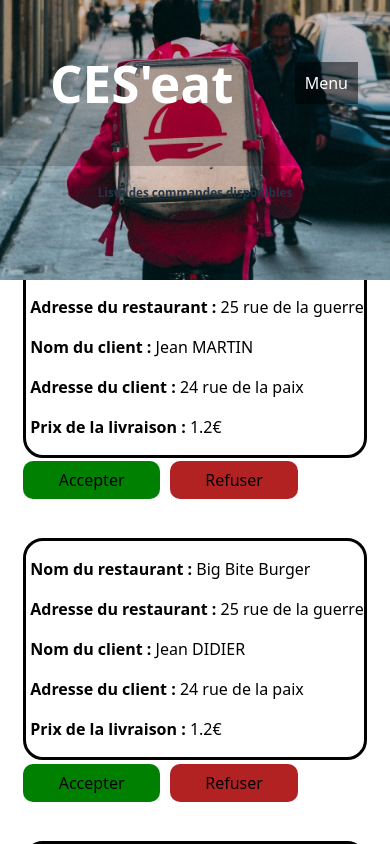
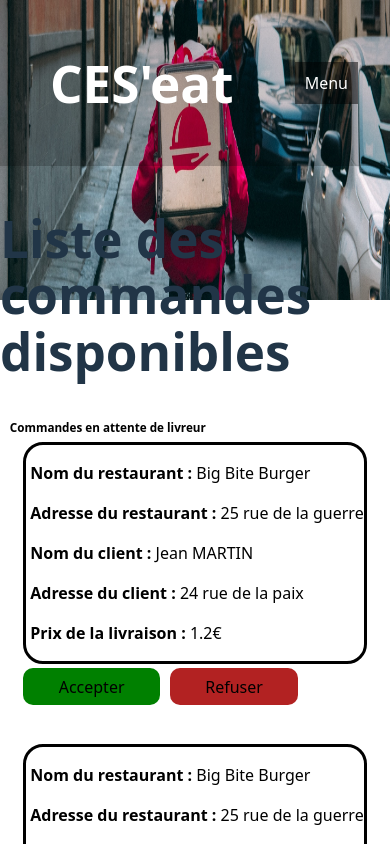
Before and after one commit to ValentinB03/WEB_Avance_Front, a React (Vite) app: page /livreur-commande in a window 390 px wide. Built offline with nearby package versions, Linux system fonts and the light colour scheme.

Commit message:
modif css responsive

```diff
--- a/src/Compte/Login/connexion.css
+++ b/src/Compte/Login/connexion.css
@@ -5,16 +5,14 @@
 
 .background-image-connexion {
     width: 100%;
-    object-fit: cover;
-    position: absolute;
-    top: 0;
     height: 280px;
 }
 
 
 .titre-connexion {
     z-index: 1;
-    margin-top: 20px;
+    margin-top: -70px;
+
 }
 
 .content-connexion {
@@ -22,7 +20,7 @@
 }
 
 .liste-info {
-    width: 100%;
+    width: 80%;
     max-width: 400px; /* Adjust as needed */
     padding: 20px;
     background-color: white;
--- a/src/Compte/Login/connexion.jsx
+++ b/src/Compte/Login/connexion.jsx
@@ -10,9 +10,8 @@ function Inscription() {
     return (
         <div className="App">
             <NavBar />
-            <div className="content-connexion">
-                <img src={Marbre} alt="Background" className="background-image-connexion" />
-            </div>
+            <img src={Marbre} alt="Background" className="background-image-connexion" />
+
             <h1 className="titre-connexion">Se connecter</h1>
                 <div className={"liste-info"}>
                     <form>
--- a/src/Compte/Login/inscription.css
+++ b/src/Compte/Login/inscription.css
@@ -5,16 +5,13 @@
 
 .background-image-inscription {
     width: 100%;
-    object-fit: cover;
-    position: absolute;
-    top: 0;
     height: 280px;
 }
 
 
 .titre-inscription {
     z-index: 1;
-    margin-top: 20px;
+    margin-top: -80px;
 }
 
 .content-inscription {
@@ -22,7 +19,7 @@
 }
 
 .liste-info {
-    width: 100%;
+    width: 80%;
     max-width: 400px; /* Adjust as needed */
     padding: 20px;
     background-color: white;
--- a/src/Compte/Login/inscription.jsx
+++ b/src/Compte/Login/inscription.jsx
@@ -10,10 +10,10 @@ function Inscription() {
     return (
         <div className="App">
             <NavBar />
+            <img src={Marbre} alt="Background" className="background-image-inscription" />
+
+
             <h1 className="titre-inscription">S'inscrire</h1>
-            <div className="content-inscription">
-                <img src={Marbre} alt="Background" className="background-image-inscription" />
-            </div>
                 <div className={"liste-info"}>
                     <form>
                         <label htmlFor="email">Email</label>
--- a/src/Livreur/Commande/commande-livreur.jsx
+++ b/src/Livreur/Commande/commande-livreur.jsx
@@ -16,9 +16,8 @@ function CommandeLivreur() {
     return (
         <div className="App">
             <NavBar />
-            <div className="content-img">
-                <img src={background} alt="Background" className="background-image-panier" />
-            </div>
+            <img src={background} alt="Background" className="background-image-panier" />
+
             <h1 className="titre-panier">Liste des commandes disponibles</h1>
             <h1 className={"sous-titre"}>Commandes en attente de livreur</h1>
             <div className={"container-livraison"}>
--- a/src/Navbar/NavBar.css
+++ b/src/Navbar/NavBar.css
@@ -1,4 +1,5 @@
 .Nav-bar {
+    position: absolute;
     width: 100%;
     display: flex;
     justify-content: space-between;
--- a/src/Panier/panier.css
+++ b/src/Panier/panier.css
@@ -5,20 +5,17 @@
 
 .background-image-panier {
     width: 100%;
-    object-fit: cover;
-    position: absolute;
-    top: 0;
-    height: 280px;
+    height: 300px;
 }
 
 .Commande-titre{
     color: black;
+    font-size: 4rem;
 }
 
 .titre-panier {
     z-index: 1;
-    margin-top: 20px;
-    font-size: 3vw;
+    margin-top: -90px;
 }
 
 .content-img {
--- a/src/Panier/panier.jsx
+++ b/src/Panier/panier.jsx
@@ -17,9 +17,8 @@ function Panier() {
     return (
         <div className="App">
             <NavBar />
-            <div className="content-img">
-                <img src={Marbre} alt="Background" className="background-image-panier" />
-            </div>
+            <img src={Marbre} alt="Background" className="background-image-panier" />
+
             <h1 className="titre-panier">Mon Panier</h1>
             <h1 className={"Commande-titre"}>Commande</h1>
             <div className={"liste-panier"}>
--- a/src/Restaurant/menu/restaurant-menu.css
+++ b/src/Restaurant/menu/restaurant-menu.css
@@ -98,5 +98,12 @@ button {
     }
     .name-resto {
         top: 15%;
+        text-align: center;
+    }
+
+    .liste-article {
+        display: flex;
+        flex-direction: column;
+        align-items: center;
     }
 }
--- a/src/Restaurant/modifier_menu/restaurant-modif-menu.css
+++ b/src/Restaurant/modifier_menu/restaurant-modif-menu.css
@@ -6,8 +6,6 @@
 .background-image-modifcarte {
     width: 100%;
     object-fit: cover;
-    position: absolute;
-    top: 0;
     height: 300px;
 }
 
@@ -17,7 +15,7 @@
 
 .titre-modifcarte {
     z-index: 1;
-    margin-top: 20px;
+    margin-top: -80px;
     font-size: 4vw;
 }
 
```
Also changed, not shown: src/Livreur/Commande/commande-livreur.css (line endings or trailing spaces).
